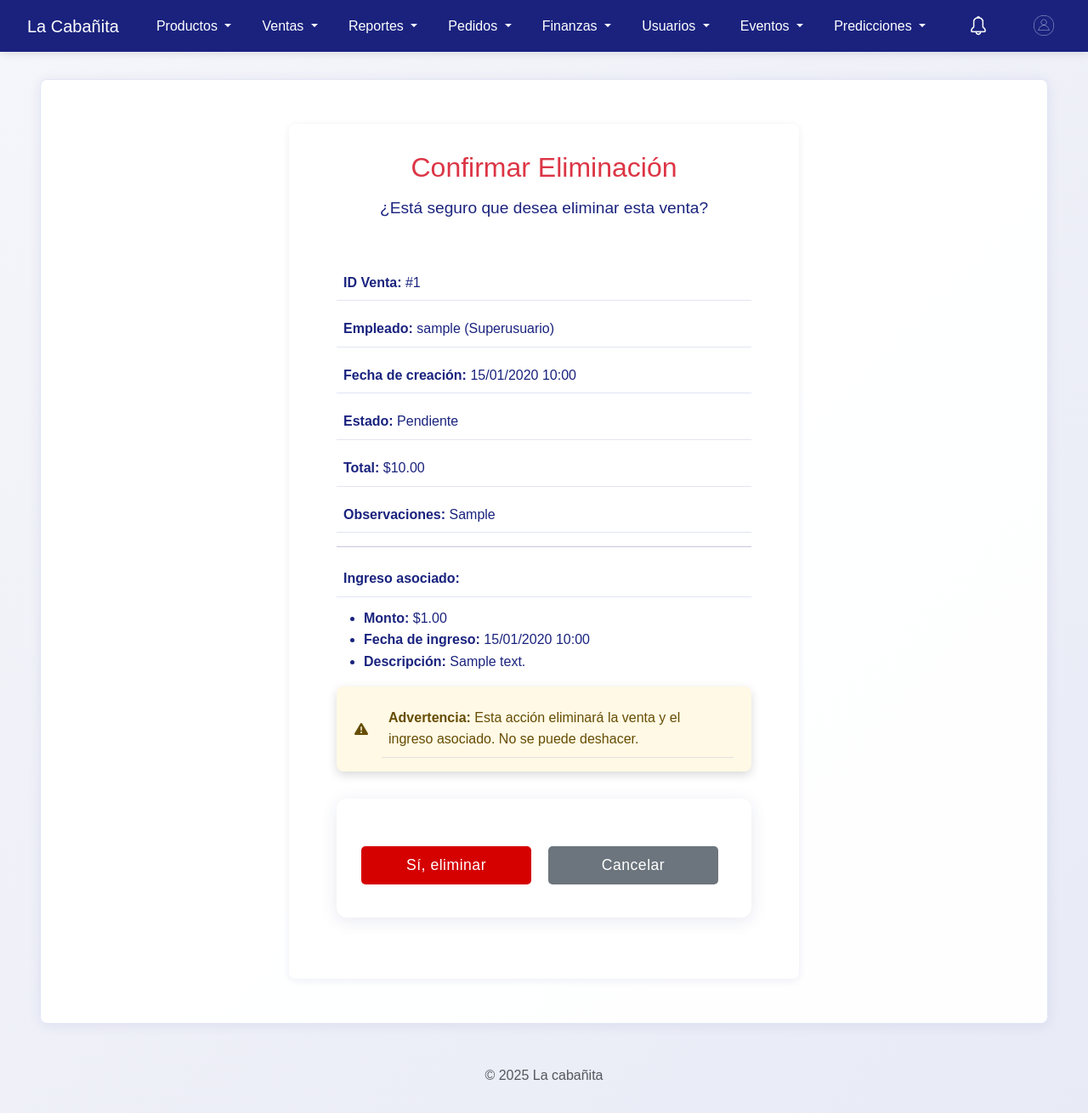
After one commit to santiagosit/ProyectoWeb, a Django app: page /ventas/venta/1/eliminar/ in a window 1280 px wide. The commit adds this page. Shown: the whole page at 85% size. Run offline with Django 5.2, Linux system fonts and the light colour scheme; a user stored in the database is signed in; tables that the repository leaves empty hold one stand-in row (values such as "Sample post").

Commit message:
Adicion boton eliminar a ventas y validacion para el estado cancelado y asociacion a ingresos

```diff
--- a/app_ventas/urls.py
+++ b/app_ventas/urls.py
@@ -8,5 +8,6 @@ urlpatterns = [
     path('ventas/', views.listar_ventas, name='listar_ventas'),
     path('venta/confirmar/', views.confirmar_venta, name='confirmar_venta'),
     path('venta/<int:venta_id>/editar/', views.editar_venta, name='editar_venta'),
+    path('venta/<int:venta_id>/eliminar/', views.eliminar_venta, name='eliminar_venta'),
     path('mis-ventas/', views.mis_ventas, name='mis_ventas'),
 ]
--- a/app_ventas/views.py
+++ b/app_ventas/views.py
@@ -306,36 +306,66 @@ def editar_venta(request, venta_id):
     if request.method == 'POST':
         try:
             with transaction.atomic():
-                # Actualizar datos básicos de la venta
-                venta.estado = request.POST.get('estado', venta.estado)
-                venta.observaciones = request.POST.get('observaciones', '')
+                # Validación: observaciones no muy largas
+                observaciones = request.POST.get('observaciones', '')
+                if len(observaciones) > 500:
+                    messages.error(request, 'Las observaciones no pueden superar los 500 caracteres.')
+                    return redirect('editar_venta', venta_id=venta.id)
+
+                # Validación: transición de estado
+                nuevo_estado = request.POST.get('estado', venta.estado)
+                estado_anterior = venta.estado
+                if nuevo_estado not in ['pendiente', 'completada', 'cancelada']:
+                    messages.error(request, 'Estado de venta inválido.')
+                    return redirect('editar_venta', venta_id=venta.id)
+                # Solo permitir cancelar desde pendiente o completada
+                if estado_anterior == 'cancelada' and nuevo_estado != 'cancelada':
+                    messages.error(request, 'No se puede reactivar una venta cancelada.')
+                    return redirect('editar_venta', venta_id=venta.id)
+
+                venta.estado = nuevo_estado
+                venta.observaciones = observaciones
                 venta.modificado_por = request.user.profile
 
-                # Actualizar detalles existentes
+                # Validación: detalles y stock
                 detalles_actualizados = []
                 for detalle in detalles:
                     cantidad = int(request.POST.get(f'cantidad_{detalle.id}', 0))
-                    if cantidad > 0:
-                        # Verificar stock disponible
-                        stock_disponible = detalle.producto.cantidad_stock + detalle.cantidad
-                        if cantidad <= stock_disponible:
-                            detalle.cantidad = cantidad
-                            detalle.save()
-                            detalles_actualizados.append(detalle.id)
-                        else:
-                            messages.error(request, f'Stock insuficiente para {detalle.producto.nombre}')
-                            raise ValueError(f'Stock insuficiente para {detalle.producto.nombre}')
+                    if cantidad <= 0:
+                        continue
+                    # Verificar stock disponible
+                    stock_disponible = detalle.producto.cantidad_stock + detalle.cantidad
+                    if cantidad > stock_disponible:
+                        messages.error(request, f'Stock insuficiente para {detalle.producto.nombre}')
+                        raise ValueError(f'Stock insuficiente para {detalle.producto.nombre}')
+                    detalle.cantidad = cantidad
+                    detalle.save()
+                    detalles_actualizados.append(detalle.id)
 
                 # Eliminar detalles no actualizados
                 venta.detalles.exclude(id__in=detalles_actualizados).delete()
+
+                # Validación: al menos un detalle
+                if venta.detalles.count() == 0:
+                    messages.error(request, 'Debe haber al menos un producto en la venta.')
+                    raise ValueError('Debe haber al menos un producto en la venta.')
 
                 # Actualizar totales
                 venta.actualizar_total()
                 venta.save()
 
+                # Si existe un ingreso asociado y la venta no está cancelada, actualizar el monto
+                if hasattr(venta, 'ingreso') and nuevo_estado != 'cancelada':
+                    venta.ingreso.monto = venta.total
+                    venta.ingreso.save()
+
+                # Si se cancela la venta, eliminar el ingreso asociado
+                if estado_anterior != 'cancelada' and nuevo_estado == 'cancelada':
+                    if hasattr(venta, 'ingreso'):
+                        venta.ingreso.delete()
+
                 messages.success(request, '¡Venta actualizada exitosamente!')
                 return redirect('detalle_venta', venta_id=venta.id)
-
         except Exception as e:
             messages.error(request, f'Error al actualizar la venta: {str(e)}')
             return redirect('editar_venta', venta_id=venta.id)
@@ -344,6 +374,21 @@ def editar_venta(request, venta_id):
         'venta': venta,
         'detalles': detalles
     })
+
+@login_required
+@user_passes_test(is_admin_or_superuser)
+def eliminar_venta(request, venta_id):
+    venta = get_object_or_404(Venta, id=venta_id)
+    if request.method == 'POST':
+        try:
+            with transaction.atomic():
+                venta.delete()  # Elimina también el ingreso asociado por cascada
+                messages.success(request, 'Venta e ingreso asociado eliminados exitosamente.')
+                return redirect('listar_ventas')
+        except Exception as e:
+            messages.error(request, f'Error al eliminar la venta: {str(e)}')
+            return redirect('listar_ventas')
+    return render(request, 'ventas/venta_confirm_delete.html', {'venta': venta})
 
 @login_required
 def mis_ventas(request):
--- a/templates/base.html
+++ b/templates/base.html
@@ -17,21 +17,19 @@
     <header>
         <nav class="navbar navbar-expand-xl navbar-dark">
             <div class="container-fluid px-3">
-                <a class="navbar-brand" href="{% url 'home' %}">La Cabañita</a>
+                <a class="navbar-brand" href="{% url 'home' %}">
+                    {% if profile.rol == 'Administrador' or request.user.is_superuser %}
+                        La Cabañita
+                    {% else %}
+                        La Cabañita
+                    {% endif %}
+                </a>
                 <button class="navbar-toggler" type="button" data-bs-toggle="collapse" data-bs-target="#navbarNav">
                     <span class="navbar-toggler-icon"></span>
                 </button>
 
                 <div class="collapse navbar-collapse" id="navbarNav">
                     <ul class="navbar-nav me-auto mb-2 mb-lg-0">
-                        <li class="nav-item">
-                        {% if profile.rol == 'Administrador' or request.user.is_superuser %}
-                            <a class="nav-link" href="{% url 'home' %}">Inicio</a>
-                            {% else %}
-                            <a class="nav-link" href="{% url 'empleado_dashboard' %}">Inicio</a>
-                        {% endif %}
-                        </li>
-
                         {% if profile.rol == 'Administrador' or request.user.is_superuser %}
                         <li class="nav-item dropdown">
                             <a class="nav-link dropdown-toggle" href="#" role="button" data-bs-toggle="dropdown">
--- a/templates/ventas/listar_ventas.html
+++ b/templates/ventas/listar_ventas.html
@@ -60,6 +60,9 @@
                         <a href="{% url 'editar_venta' venta.id %}" class="btn btn-warning btn-sm">
                             Editar
                         </a>
+                        <a href="{% url 'eliminar_venta' venta.id %}" class="btn btn-danger btn-sm">
+                            Eliminar
+                        </a>
                         {% endif %}
                     </td>
                 </tr>
--- /dev/null
+++ b/templates/ventas/venta_confirm_delete.html
@@ -0,0 +1,44 @@
+{% extends "base.html" %}
+
+{% block title %}Confirmar eliminación de venta{% endblock %}
+
+{% block content %}
+<div class="wrapper">
+    <div class="confirmation-card">
+        <div class="confirmation-header">
+            <h2 class="section-title text-danger">Confirmar Eliminación</h2>
+            <h4 class="confirmation-subtitle">¿Está seguro que desea eliminar esta venta?</h4>
+        </div>
+        <div class="confirmation-content">
+            <div class="event-details">
+                <p><strong>ID Venta:</strong> #{{ venta.id }}</p>
+                <p><strong>Empleado:</strong> {{ venta.empleado }}</p>
+                <p><strong>Fecha de creación:</strong> {{ venta.fecha_creacion|date:"d/m/Y H:i" }}</p>
+                <p><strong>Estado:</strong> {{ venta.estado|title }}</p>
+                <p><strong>Total:</strong> ${{ venta.total|floatformat:2 }}</p>
+                <p><strong>Observaciones:</strong> {{ venta.observaciones|default:'-' }}</p>
+                {% if venta.ingreso %}
+                <hr>
+                <p><strong>Ingreso asociado:</strong></p>
+                <ul>
+                    <li><strong>Monto:</strong> ${{ venta.ingreso.monto|floatformat:2 }}</li>
+                    <li><strong>Fecha de ingreso:</strong> {{ venta.ingreso.fecha|date:"d/m/Y H:i" }}</li>
+                    <li><strong>Descripción:</strong> {{ venta.ingreso.descripcion|default:'-' }}</li>
+                </ul>
+                {% endif %}
+                <div class="alert alert-warning mt-3">
+                    <i class="fas fa-exclamation-triangle"></i>
+                    <p class="mb-0"><strong>Advertencia:</strong> Esta acción eliminará la venta y el ingreso asociado. No se puede deshacer.</p>
+                </div>
+            </div>
+            <form method="post" class="confirmation-actions">
+                {% csrf_token %}
+                <div class="button-group">
+                    <button type="submit" class="btn btn-danger">Sí, eliminar</button>
+                    <a href="{% url 'listar_ventas' %}" class="btn btn-secondary">Cancelar</a>
+                </div>
+            </form>
+        </div>
+    </div>
+</div>
+{% endblock %}
```
